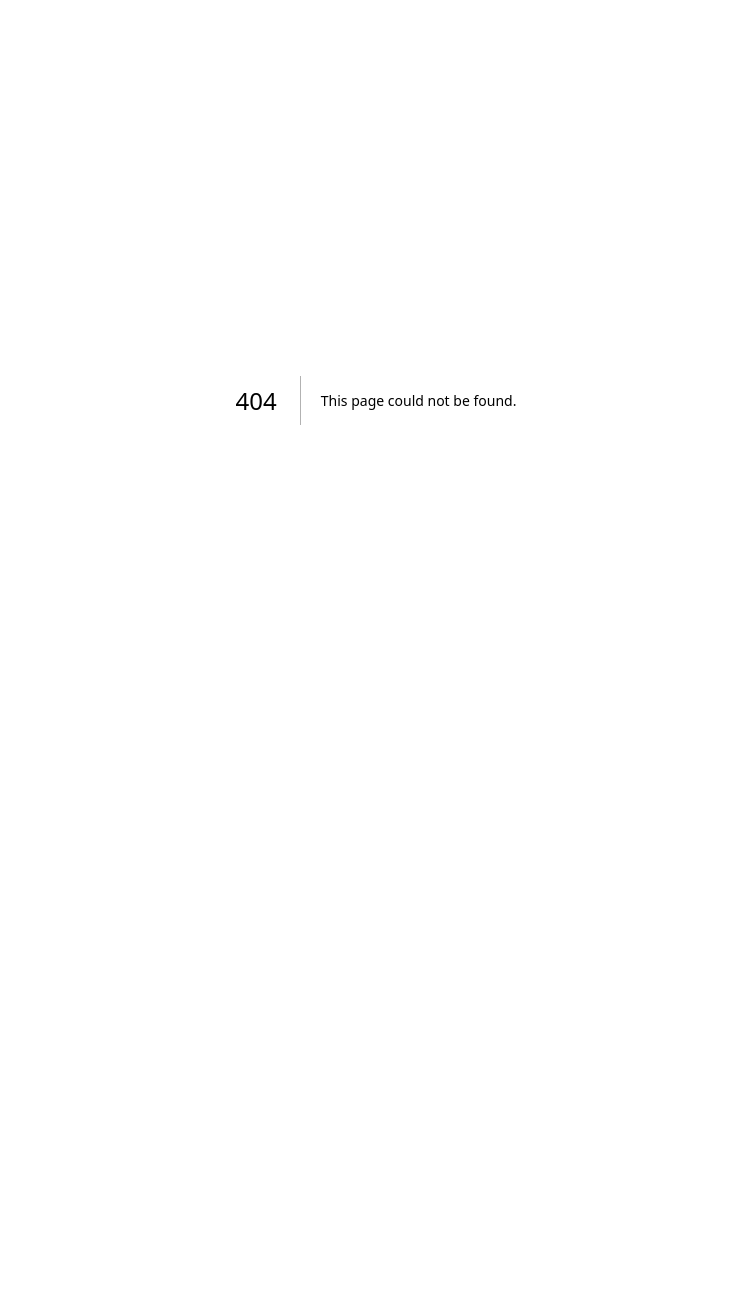
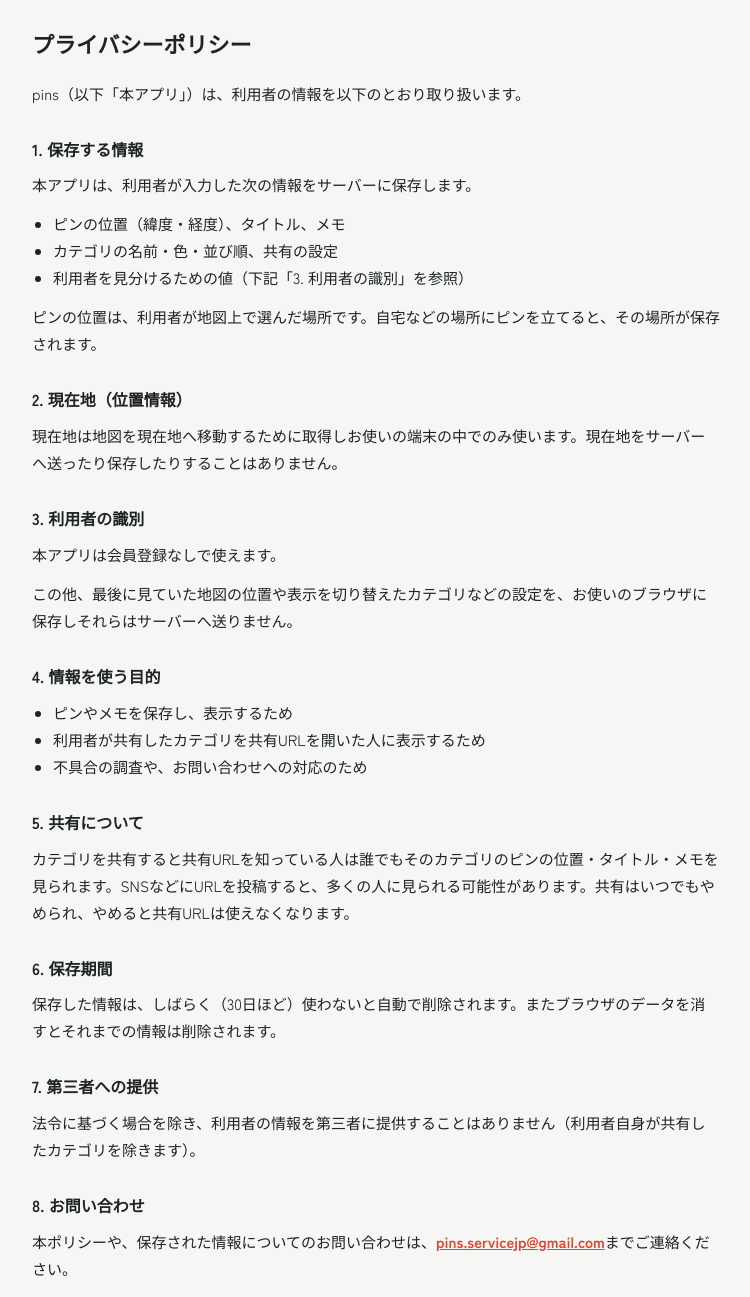
Before and after one commit to kzk-dev00/pins, a Next.js app in the folder web/: page /privacy in a window 1280 px wide. Before the commit this address had no page. Shown: the top 1297 px of the page, without its empty margins (264-1014 px from the left). Before the commit the page ends 800 px from the top, so only its background shows below. Built offline with nearby package versions, Linux system fonts and the light colour scheme.

Commit message:
プライバシーポリシーを追加、戻るボタンの表記をそろえる

```diff
--- /dev/null
+++ b/web/src/app/privacy/page.tsx
@@ -0,0 +1,84 @@
+import type { Metadata } from "next";
+import Link from "next/link";
+import styles from "./privacy.module.css";
+
+export const metadata: Metadata = {
+  title: "プライバシーポリシー | pins",
+  description: "pins のプライバシーポリシー",
+};
+
+const CONTACT_EMAIL = "pins.servicejp@gmail.com";
+
+// プライバシーポリシー。内容は design.md の仕様（保存するデータ・期限・共有）に合わせる
+export default function PrivacyPage() {
+  return (
+    <main className={styles.page}>
+      <h1 className={styles.title}>プライバシーポリシー</h1>
+      <p>
+        pins（以下「本アプリ」）は、利用者の情報を以下のとおり取り扱います。
+      </p>
+
+      <h2 className={styles.heading}>1. 保存する情報</h2>
+      <p>本アプリは、利用者が入力した次の情報をサーバーに保存します。</p>
+      <ul className={styles.list}>
+        <li>ピンの位置（緯度・経度）、タイトル、メモ</li>
+        <li>カテゴリの名前・色・並び順、共有の設定</li>
+        <li>利用者を見分けるための値（下記「3. 利用者の識別」を参照）</li>
+      </ul>
+      <p>ピンの位置は、利用者が地図上で選んだ場所です。自宅などの場所にピンを立てると、その場所が保存されます。</p>
+
+      <h2 className={styles.heading}>2. 現在地（位置情報）</h2>
+      <p>
+        現在地は地図を現在地へ移動するために取得しお使いの端末の中でのみ使います。現在地をサーバーへ送ったり保存したりすることはありません。
+      </p>
+
+      <h2 className={styles.heading}>3. 利用者の識別</h2>
+      <p>
+        本アプリは会員登録なしで使えます。
+      </p>
+      <p>
+        この他、最後に見ていた地図の位置や表示を切り替えたカテゴリなどの設定を、お使いのブラウザに保存しそれらはサーバーへ送りません。
+      </p>
+
+      <h2 className={styles.heading}>4. 情報を使う目的</h2>
+      <ul className={styles.list}>
+        <li>ピンやメモを保存し、表示するため</li>
+        <li>利用者が共有したカテゴリを共有URLを開いた人に表示するため</li>
+        <li>不具合の調査や、お問い合わせへの対応のため</li>
+      </ul>
+
+      <h2 className={styles.heading}>5. 共有について</h2>
+      <p>
+        カテゴリを共有すると共有URLを知っている人は誰でもそのカテゴリのピンの位置・タイトル・メモを見られます。SNSなどにURLを投稿すると、多くの人に見られる可能性があります。共有はいつでもやめられ、やめると共有URLは使えなくなります。
+      </p>
+
+      <h2 className={styles.heading}>6. 保存期間</h2>
+      <p>
+        保存した情報は、しばらく（30日ほど）使わないと自動で削除されます。またブラウザのデータを消すとそれまでの情報は削除されます。
+      </p>
+
+      <h2 className={styles.heading}>7. 第三者への提供</h2>
+      <p>
+        法令に基づく場合を除き、利用者の情報を第三者に提供することはありません（利用者自身が共有したカテゴリを除きます）。
+      </p>
+
+      <h2 className={styles.heading}>8. お問い合わせ</h2>
+      <p>
+        本ポリシーや、保存された情報についてのお問い合わせは、
+        <a className={styles.link} href={`mailto:${CONTACT_EMAIL}`}>
+          {CONTACT_EMAIL}
+        </a>
+        までご連絡ください。
+      </p>
+
+      <h2 className={styles.heading}>10. 改定</h2>
+      <p>本ポリシーは、必要に応じて改定することがあります。改定した場合は、このページでお知らせします。</p>
+
+      <p className={styles.date}>2026年10月27日 制定</p>
+
+      <Link className={styles.back} href="/">
+        ← 戻る
+      </Link>
+    </main>
+  );
+}
--- /dev/null
+++ b/web/src/app/privacy/privacy.module.css
@@ -0,0 +1,51 @@
+.page {
+  max-width: 720px;
+  margin: 0 auto;
+  padding: 24px 16px 48px;
+  line-height: 1.8;
+}
+
+.page p {
+  margin: 0 0 12px;
+}
+
+.title {
+  margin: 0 0 16px;
+  font-size: 22px;
+}
+
+.heading {
+  margin: 28px 0 8px;
+  font-size: 16px;
+}
+
+.list {
+  margin: 0 0 12px;
+  padding-left: 1.4em;
+}
+
+.link {
+  color: var(--accent);
+  font-weight: 700;
+  word-break: break-all;
+}
+
+.date {
+  margin-top: 28px;
+  color: var(--muted);
+  font-size: 13px;
+}
+
+/* メニューの「← 戻る」（PinMemoMenu.module.css の .back）と同じ見た目にそろえる */
+.back {
+  display: inline-block;
+  margin-top: 16px;
+  padding: 4px 0;
+  color: var(--muted);
+  font-size: 13px;
+  text-decoration: none;
+}
+
+.back:focus-visible {
+  outline: 2px solid var(--accent);
+}
--- a/web/src/components/PinMemo/PinMemoMenu.module.css
+++ b/web/src/components/PinMemo/PinMemoMenu.module.css
@@ -260,6 +260,7 @@
   color: var(--fg);
   font: inherit;
   text-align: left;
+  text-decoration: none; /* リンク（プライバシーポリシー）でもボタンと同じ見た目にする */
   cursor: pointer;
 }
 
--- a/web/src/components/PinMemo/PinMemoMenu.tsx
+++ b/web/src/components/PinMemo/PinMemoMenu.tsx
@@ -1,5 +1,6 @@
 "use client";
 
+import Link from "next/link";
 import { useEffect, useState, type FormEvent } from "react";
 import type { Category } from "@/lib/api";
 import AboutContact from "../About/AboutContact";
@@ -116,7 +117,7 @@ export default function PinMemoMenu({
         ) : page ? (
           <section className={styles.section}>
             <button type="button" className={styles.back} onClick={() => setPage(null)}>
-              ← カテゴリ一覧に戻る
+              ← 戻る
             </button>
             <h3 className={styles.shareTitle}>{page === "about" ? "pins とは" : "お問い合わせ"}</h3>
             {page === "about" ? <AboutContent /> : <AboutContact />}
@@ -231,6 +232,9 @@ export default function PinMemoMenu({
               <button type="button" className={styles.menuLink} onClick={() => setPage("contact")} disabled={busy}>
                 お問い合わせ
               </button>
+              <Link className={styles.menuLink} href="/privacy">
+                プライバシーポリシー
+              </Link>
             </section>
           </>
         )}
```
Also changed, not shown: web/src/components/Share/SharedMenu.tsx (+6 -2 lines), 1 other file (tests, documents, lock files or other folders).
